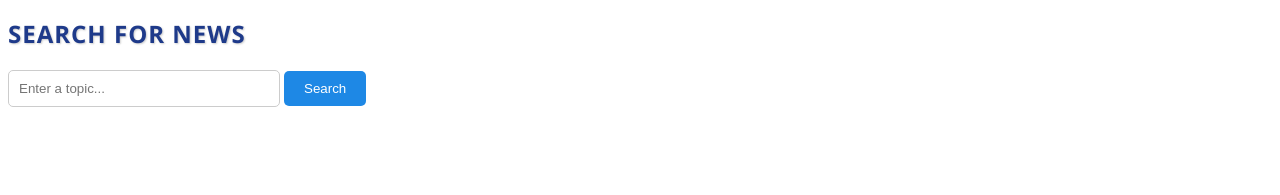
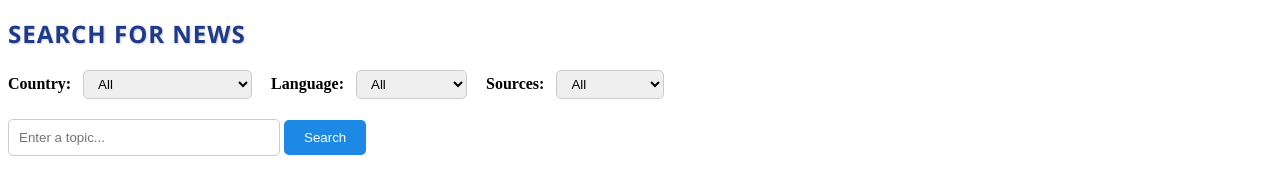
Before and after one commit to TotaAishwarya/newsapp, a plain HTML site: page search.html in a window 1280 px wide. Shown: the part 61-256 px from the top of the page. Drawn offline with Linux system fonts and the light colour scheme.

Commit message:
Added search by language source and country

```diff
--- a/css/style.css
+++ b/css/style.css
@@ -40,15 +40,15 @@ color:white;
 }
 
 .hero h1 {
-  font-size: 2.5rem;          /* Big, prominent heading */
-  font-weight: bold;           /* Makes it stand out */
-  color: #1e3a8a;             /* Dark blue for contrast with background */
-  margin-bottom: 20px;         /* Space below heading */
-  font-family: 'Segoe UI', Tahoma, Geneva, Verdana, sans-serif; /* Clean modern font */
-  text-transform: uppercase;    /* Optional: all caps for impact */
+  font-size: 2.5rem;
+  font-weight: bold;
+  color: #1e3a8a;
+  margin-bottom: 20px;
+  font-family: 'Segoe UI', Tahoma, Geneva, Verdana, sans-serif;
+  text-transform: uppercase;
   letter-spacing: 1px;
-       /* Slight spacing for elegance */
-       text-shadow: 1px 1px 2px rgba(0,0,0,0.2);
+
+text-shadow: 1px 1px 2px rgba(0,0,0,0.2);
 
 }
 
@@ -117,6 +117,22 @@ color:white;
   letter-spacing: 1px;
   text-shadow: 1px 1px 2px rgba(0,0,0,0.2);
 }
+.filters {
+  margin-bottom: 20px;
+}
+
+.filters label {
+  margin-right: 8px;
+  font-weight: bold;
+}
+
+.filters select {
+  margin-right: 15px;
+  padding: 5px 10px;
+  border-radius: 5px;
+  border: 1px solid #ccc;
+}
+
 
 #Featured section
 .featured {
@@ -263,9 +279,9 @@ footer {
  .footer-right {
   display: flex;
   flex-wrap: wrap;
-  gap: 10px; /* space between items */
+  gap: 10px;
   align-items: center;
-  justify-content: center; /* center horizontally */
+  justify-content: center;
 }
 .footerright p {
   margin: 5px 0;
--- a/js/script.js
+++ b/js/script.js
@@ -58,26 +58,55 @@ if (newsContainer) fetchTopHeadlines();
 const searchBtn = document.getElementById("searchBtn");
 const searchInput = document.getElementById("searchInput");
 const searchResults = document.getElementById("searchResults");
+const countrySelect = document.getElementById("countrySelect");
+const sourceSelect = document.getElementById("sourceSelect");
+const languageSelect = document.getElementById("languageSelect");
+
+
 
 if (searchBtn) {
   searchBtn.addEventListener("click", () => {
     const query = searchInput.value.trim();
-    if (query) fetchNewsByQuery(query);
+    const country = countrySelect ? countrySelect.value : "";
+    const source = sourceSelect ? sourceSelect.value : "";
+    const language = languageSelect ? languageSelect.value : "";
+
+    fetchNewsByFilters(query, country, source,language);
   });
 }
 
-async function fetchNewsByQuery(query) {
-  const url = `https://newsapi.org/v2/everything?q=${encodeURIComponent(query)}&apiKey=${apiKey}`;
+async function fetchNewsByFilters(query, country, source,language) {
+
+  let url = `https://newsapi.org/v2/top-headlines?apiKey=${apiKey}`;
+
+
+  if (query) url += `&q=${encodeURIComponent(query)}`;
+  if (source) url += `&sources=${source}`;
+  else if (country) url += `&country=${country}`;
+  if (language) url += `&language=${language}`;
+
   if (searchResults) searchResults.innerHTML = "<p>Loading...</p>";
 
   try {
     const response = await fetch(url);
+
+
+    if (!response.ok) {
+      if (response.status === 401)
+        throw new Error("Invalid API key. Please check your credentials.");
+      if (response.status === 429)
+        throw new Error("API request limit reached. Please try again later.");
+      if (response.status >= 500)
+        throw new Error("Server error. Please try again in a moment.");
+      throw new Error("Failed to fetch news.");
+    }
+
     const data = await response.json();
 
     searchResults.innerHTML = "";
 
     if (!data.articles || data.articles.length === 0) {
-      searchResults.innerHTML = "<p>No results found.</p>";
+      searchResults.innerHTML = "<p>No results found for your search.</p>";
       return;
     }
 
@@ -88,7 +117,7 @@ async function fetchNewsByQuery(query) {
         <img src="${article.urlToImage || 'images/default.jpg'}" alt="${article.title}">
         <div class="content">
           <h3>${article.title}</h3>
-          <p>${article.description || ''}</p>
+          <p>${article.description || 'No description available.'}</p>
           <a href="${article.url}" target="_blank">Read More</a>
         </div>
       `;
@@ -96,8 +125,8 @@ async function fetchNewsByQuery(query) {
     });
 
   } catch (error) {
-    searchResults.innerHTML = `<p style="color:red;">Failed to fetch search results.</p>`;
-    console.error("Error fetching search results:", error);
+    searchResults.innerHTML = `<p style="color:red;">${error.message}</p>`;
+    console.error("Error fetching news:", error);
   }
 }
 
--- a/search.html
+++ b/search.html
@@ -25,9 +25,98 @@
     <main>
         <section class="search">
             <h2>Search for News</h2>
+            <!--<input type="text" id="searchInput" placeholder="Enter a topic...">
+            <button id="searchBtn">Search</button>
+            <div id="searchResults"></div>-->
+            <div class="filters">
+                <label for="countrySelect">Country:</label>
+                <select id="countrySelect">
+  <option value="">All</option>
+  <option value="ae">United Arab Emirates</option>
+  <option value="ar">Argentina</option>
+  <option value="at">Austria</option>
+  <option value="au">Australia</option>
+  <option value="be">Belgium</option>
+  <option value="bg">Bulgaria</option>
+  <option value="br">Brazil</option>
+  <option value="ca">Canada</option>
+  <option value="ch">Switzerland</option>
+  <option value="cn">China</option>
+  <option value="co">Colombia</option>
+  <option value="cu">Cuba</option>
+  <option value="cz">Czech Republic</option>
+  <option value="de">Germany</option>
+  <option value="eg">Egypt</option>
+  <option value="fr">France</option>
+  <option value="gb">United Kingdom</option>
+  <option value="gr">Greece</option>
+  <option value="hk">Hong Kong</option>
+  <option value="hu">Hungary</option>
+  <option value="id">Indonesia</option>
+  <option value="ie">Ireland</option>
+  <option value="il">Israel</option>
+  <option value="in">India</option>
+  <option value="it">Italy</option>
+  <option value="jp">Japan</option>
+  <option value="kr">South Korea</option>
+  <option value="lt">Lithuania</option>
+  <option value="lv">Latvia</option>
+  <option value="ma">Morocco</option>
+  <option value="mx">Mexico</option>
+  <option value="my">Malaysia</option>
+  <option value="ng">Nigeria</option>
+  <option value="nl">Netherlands</option>
+  <option value="no">Norway</option>
+  <option value="nz">New Zealand</option>
+  <option value="ph">Philippines</option>
+  <option value="pl">Poland</option>
+  <option value="pt">Portugal</option>
+  <option value="ro">Romania</option>
+  <option value="rs">Serbia</option>
+  <option value="ru">Russia</option>
+  <option value="se">Sweden</option>
+  <option value="sg">Singapore</option>
+  <option value="si">Slovenia</option>
+  <option value="sk">Slovakia</option>
+  <option value="th">Thailand</option>
+  <option value="tr">Turkey</option>
+  <option value="tw">Taiwan</option>
+  <option value="ua">Ukraine</option>
+  <option value="us">United States</option>
+  <option value="ve">Venezuela</option>
+  <option value="za">South Africa</option>
+</select>
+<label for="languageSelect">Language:</label>
+<select id="languageSelect">
+  <option value="">All</option>
+  <option value="ar">Arabic</option>
+  <option value="de">German</option>
+  <option value="en">English</option>
+  <option value="es">Spanish</option>
+  <option value="fr">French</option>
+  <option value="he">Hebrew</option>
+  <option value="it">Italian</option>
+  <option value="nl">Dutch</option>
+  <option value="no">Norwegian</option>
+  <option value="pt">Portuguese</option>
+  <option value="ru">Russian</option>
+  <option value="sv">Swedish</option>
+  <option value="ud">Urdu</option>
+  <option value="zh">Chinese</option>
+</select>
+                <label for="sourceSelect">Sources:</label>
+                    <select id="sourceSelect">
+                        <option value="">All</option>
+                        <option value="bbc-news">BCC News</option>
+                        <option value="cnn">CNN</option>
+                        <option value="the-verge">The Verge</option>
+                    </select>
+                </label>
+            </div>
             <input type="text" id="searchInput" placeholder="Enter a topic...">
-            <button id="searchBtn">Search</button>
-            <div id="searchResults"></div>
+  <button id="searchBtn">Search</button>
+
+  <div id="searchResults"></div>
         </section>
     </main>
 
```
